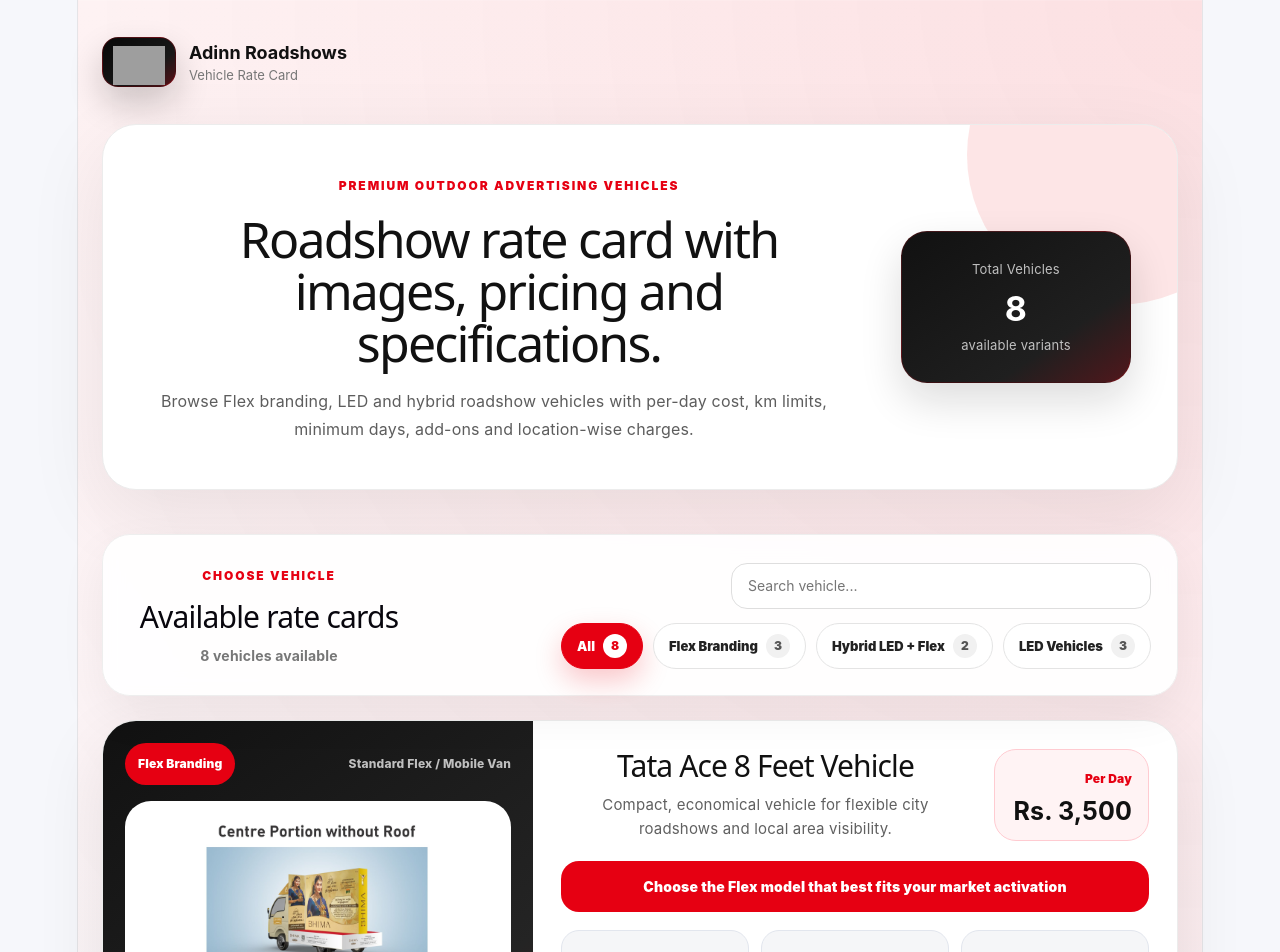
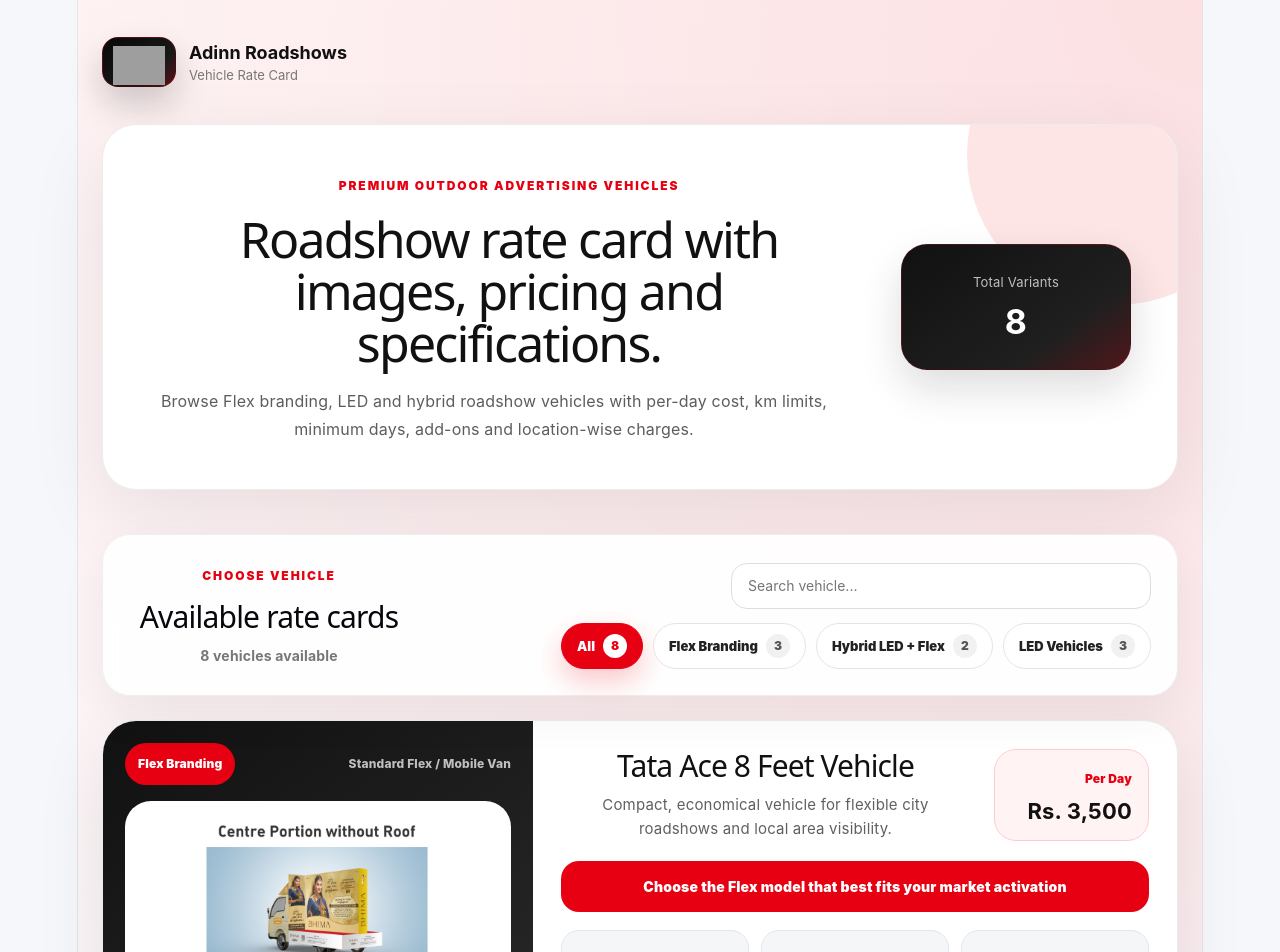
Before and after one commit to AdinnOutdoors2025-git/Roadshow_Vehicle_RateCard, a React (Vite) app: page / in a window 1280 px wide. Shown: the top 952 px of the page. Built offline with nearby package versions, Linux system fonts and the light colour scheme; grey boxes are pictures that could not be loaded.

Commit message:
Sort Price Low to High and Total Variants Heading Edit

```diff
--- a/src/App.css
+++ b/src/App.css
@@ -390,7 +390,7 @@
   display: block;
   margin-top: 6px;
   color: #111111;
-  font-size: 25px;
+  font-size: 22px;
 }
 
 .highlightBar {
--- a/src/App.tsx
+++ b/src/App.tsx
@@ -278,16 +278,29 @@
   }, [vehicles]);
 
   const selectedCategoryCount = categoryCounts[category] || 0;
+//SORT BY PRICE LOW TO HIGH
+  // const filteredVehicles = useMemo(() => {
+  //   return vehicles.filter((vehicle) => {
+  //     const displayCategory = normalizeCategory(vehicle.category);
+  //     const matchesCategory = category === "All" || displayCategory === category;
+  //     const keyword = `${vehicle.name} ${vehicle.type} ${vehicle.category} ${displayCategory}`.toLowerCase();
+  //     const matchesSearch = keyword.includes(query.toLowerCase().trim());
+  //     return matchesCategory && matchesSearch;
+  //   });
+  // }, [vehicles, category, query]);
 
   const filteredVehicles = useMemo(() => {
-    return vehicles.filter((vehicle) => {
+  return vehicles
+    .filter((vehicle) => {
       const displayCategory = normalizeCategory(vehicle.category);
       const matchesCategory = category === "All" || displayCategory === category;
       const keyword = `${vehicle.name} ${vehicle.type} ${vehicle.category} ${displayCategory}`.toLowerCase();
       const matchesSearch = keyword.includes(query.toLowerCase().trim());
       return matchesCategory && matchesSearch;
-    });
-  }, [vehicles, category, query]);
+    })
+    .sort((a, b) => a.pricePerDay - b.pricePerDay);   // ← low to high price
+}, [vehicles, category, query]);
+//SORT BY PRICE LOW TO HIGH
 
   const handleLogoClick = () => {
     logoClickCountRef.current += 1;
@@ -411,9 +424,9 @@
 
           <div className="heroStats singleStat">
             <div>
-              <span>Total Vehicles</span>
+              <span>Total Variants</span>
               <strong>{vehicles.length}</strong>
-              <small>available variants</small>
+              {/* <small>available variants</small> */}
             </div>
           </div>
         </div>
```
